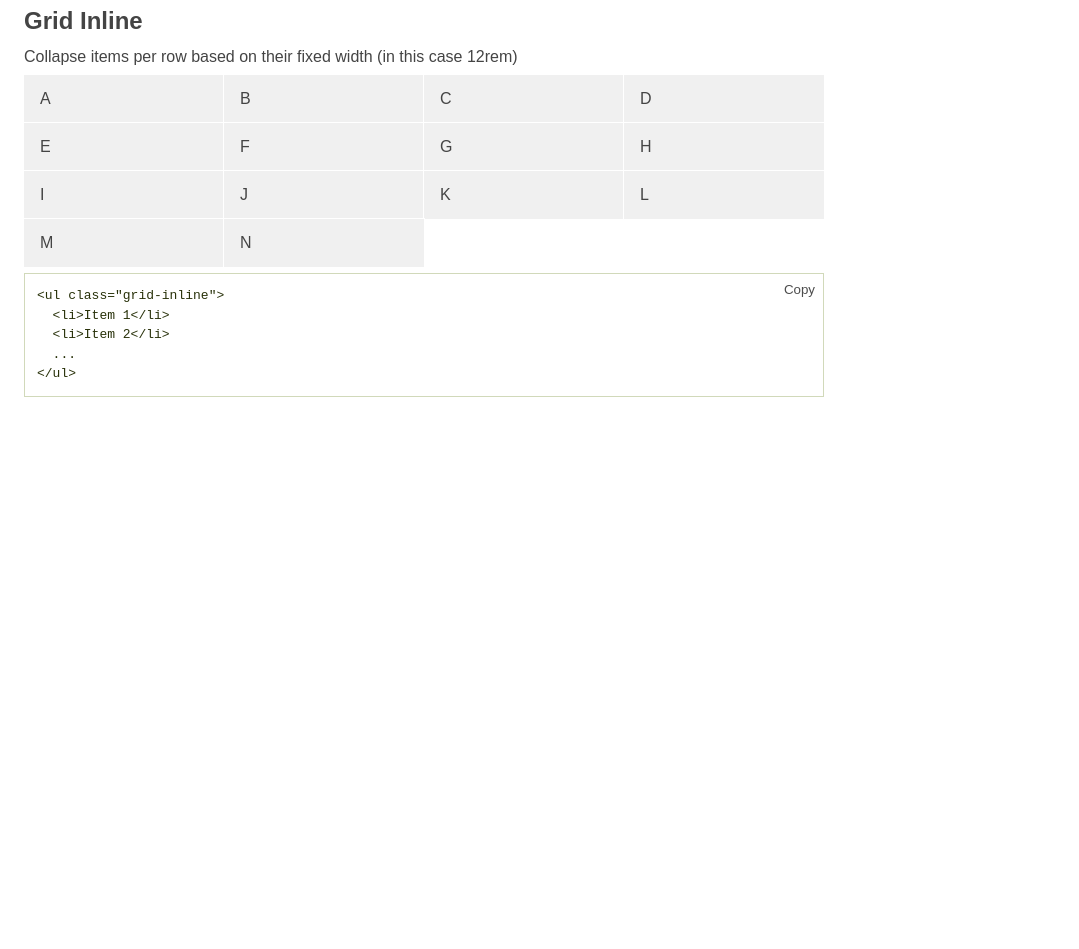
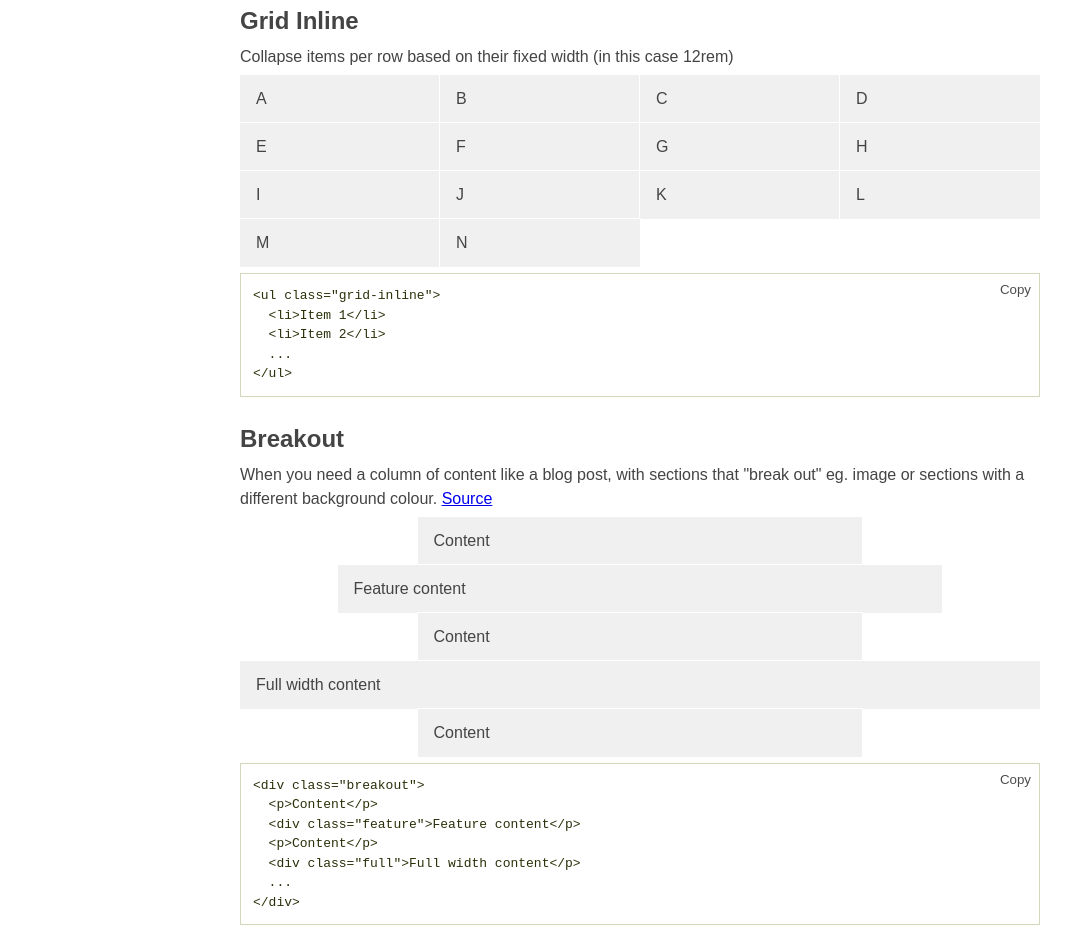
Before and after one commit to seanockert/css-layouts, a plain HTML site: page index.html in a window 1280 px wide. Shown: the part 5131-6080 px from the top of the page, without its empty margins (0-1079 px from the left). Before the commit the page ends 5552 px from the top, so only its background shows below. Drawn offline with Linux system fonts and the light colour scheme.

Commit message:
Add breakout layout

```diff
--- a/index.html
+++ b/index.html
@@ -16,14 +16,14 @@
       }
 
       html {
-        background: linear-gradient(#edffaa, transparent 10rem);
+        background: linear-gradient(#ebdbff, transparent 6rem);
       }
 
       body {
         color: #444;
         font-family: sans-serif;
         line-height: 1.5;
-        margin: 1.5rem;
+        margin: 1.5rem auto;
         max-width: 50rem;
       }
 
@@ -370,6 +370,27 @@
 &lt;/ul&gt;</code><button class="copy" onclick="copyText('code-grid-inline')">Copy</button></pre>
     </section>
 
+    <section class="stack-half">
+      <h2 id="grid-block-5">Breakout</h2>
+      <p>When you need a column of content like a blog post, with sections that "break out" eg. image or sections with a different background colour. <a href="https://ryanmulligan.dev/blog/layout-breakouts/">Source</a></p>
+
+      <div class="breakout">
+        <p padding>Content</p>
+        <div class="feature" padding>Feature content</div>
+        <p padding>Content</p>
+        <div class="full" padding>Full width content</div>
+        <p padding>Content</p>
+      </div>
+
+      <pre><code id="code-breakout">&lt;div class=&quot;breakout&quot;&gt;
+  &lt;p&gt;Content&lt;/p&gt;
+  &lt;div class=&quot;feature&quot;&gt;Feature content&lt;/p&gt;
+  &lt;p&gt;Content&lt;/p&gt;
+  &lt;div class=&quot;full&quot;&gt;Full width content&lt;/p&gt;
+  ...
+&lt;/div&gt;</code><button class="copy" onclick="copyText('code-breakout')">Copy</button></pre>
+    </section>
+
     <script>
       const copyText = (divId) => {
         const div = document.getElementById(divId);
--- a/styles.css
+++ b/styles.css
@@ -153,6 +153,34 @@ ul[class] {
   padding: 0;
 }
 
+/* Breakout */
+.breakout {
+  --gap: clamp(1rem, 6vw, 3rem);
+  --full: minmax(var(--gap), 1fr);
+  --content: min(50ch, 100% - var(--gap) * 2);
+  --feature: minmax(0, 5rem);
+
+  display: grid;
+  grid-template-columns:
+    [full-start] var(--full)
+    [feature-start] var(--feature)
+    [content-start] var(--content) [content-end]
+    var(--feature) [feature-end]
+    var(--full) [full-end];
+}
+
+.breakout > * {
+  grid-column: content;
+}
+
+.feature {
+  grid-column: feature;
+}
+
+.full {
+  grid-column: full;
+}
+
 @media (max-width: 40rem) {
   /* Stacking order on mobile: a -> c -> b */
   .grid-acb {
```
